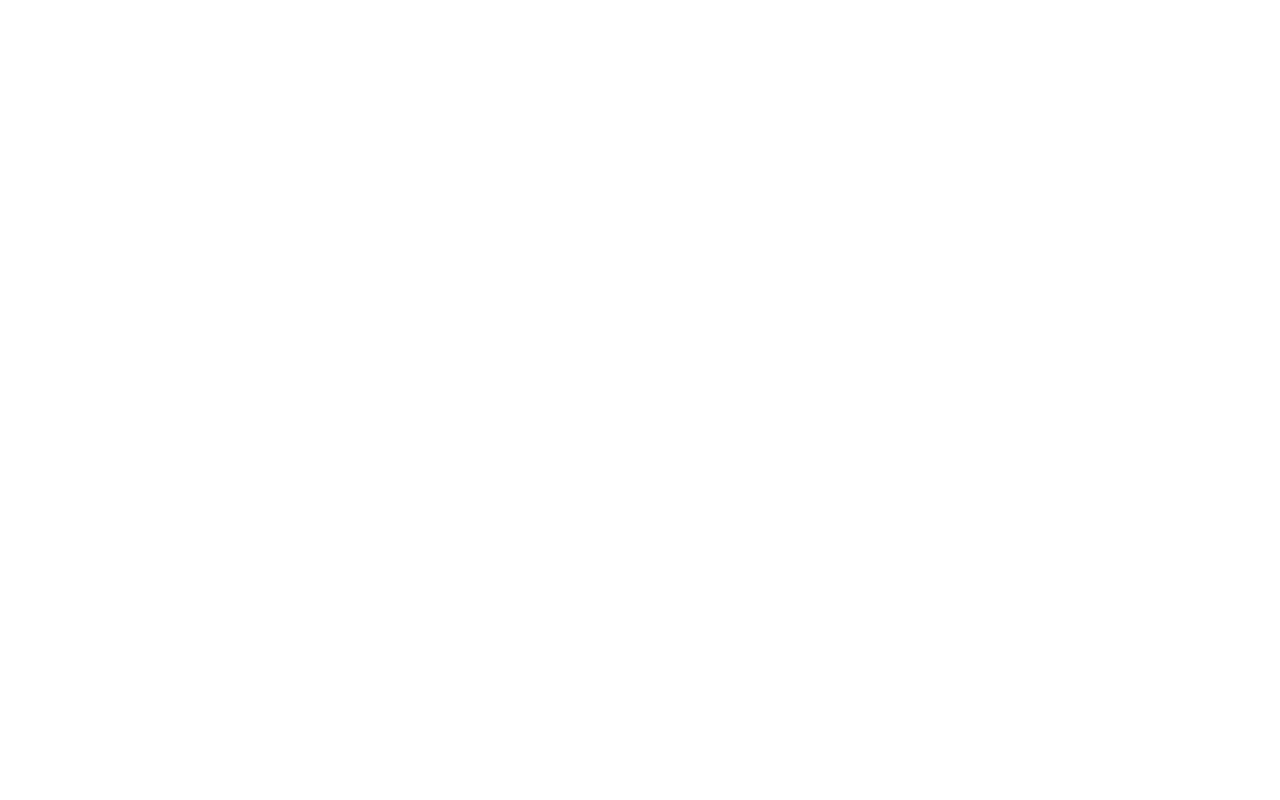
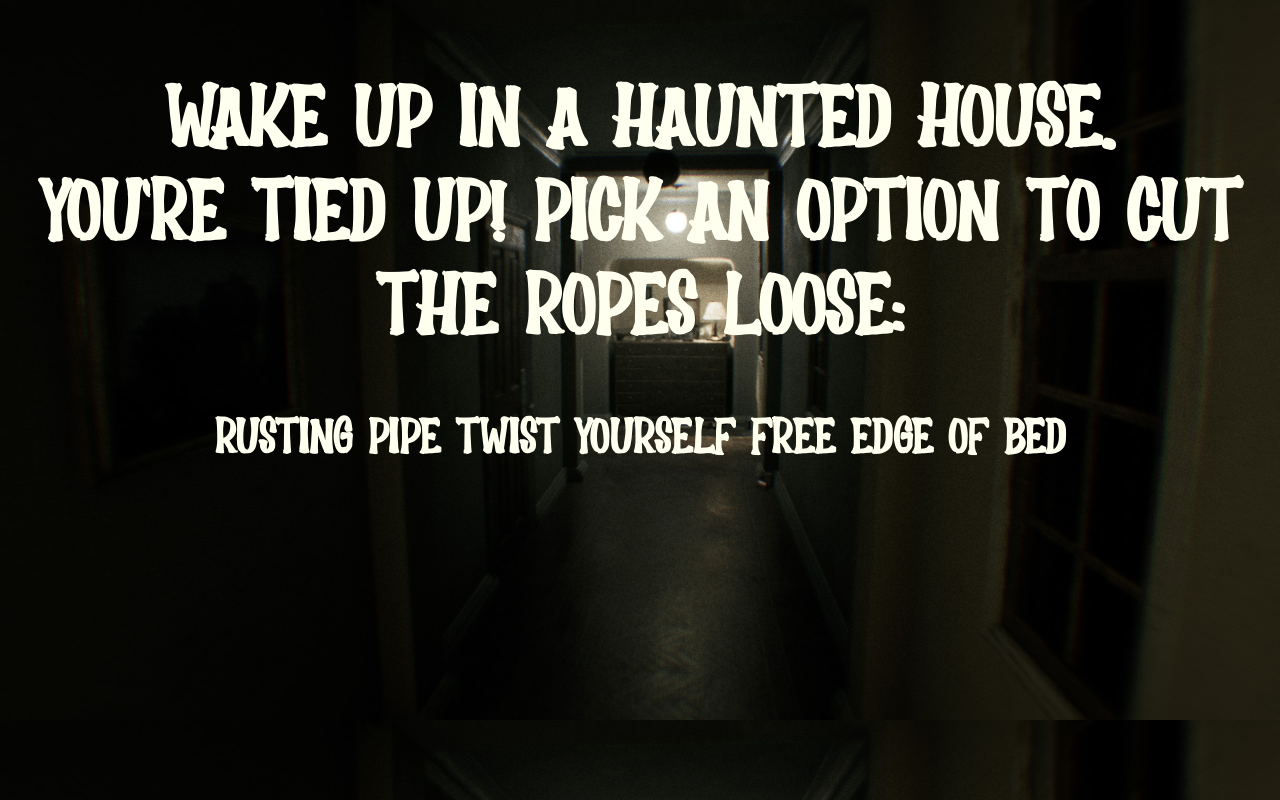
Before and after one commit to mikiwong1/Haunted-House, a plain HTML site: page Basement/begin.html in a window 1280 px wide. Drawn offline with Linux system fonts and the light colour scheme; files whose address does not match are found by name.

Commit message:
Update begin.html

```diff
--- a/Basement/begin.html
+++ b/Basement/begin.html
@@ -1,11 +1,25 @@
 <!DOCTYPE html>
 <html lang="en">
 <head>
+    <link rel="stylesheet" href="basement.css">
     <meta charset="UTF-8">
+    <meta http-equiv="X-UA-Compatible" content="IE=edge">
     <meta name="viewport" content="width=device-width, initial-scale=1.0">
     <title>Document</title>
 </head>
 <body>
 
+    <!----
+        for video background!
+        <video autoplay muted loop id="myVideo">
+        <source src="Images/Forest2.mp4" type="video/mp4">
+      </video>-->
+    <p class="header">Wake up in a Haunted House. <br/> You're tied up! Pick an option to cut the ropes loose:</p>
+    <div class="header-links">
+        <a href="Basement/begin.html">RUSTING PIPE</a>
+        <a href="rules.html">TWIST YOURSELF FREE</a>
+        <a href="rules.html">EDGE OF BED</a>
+
+    </div>
 </body>
 </html>
```
